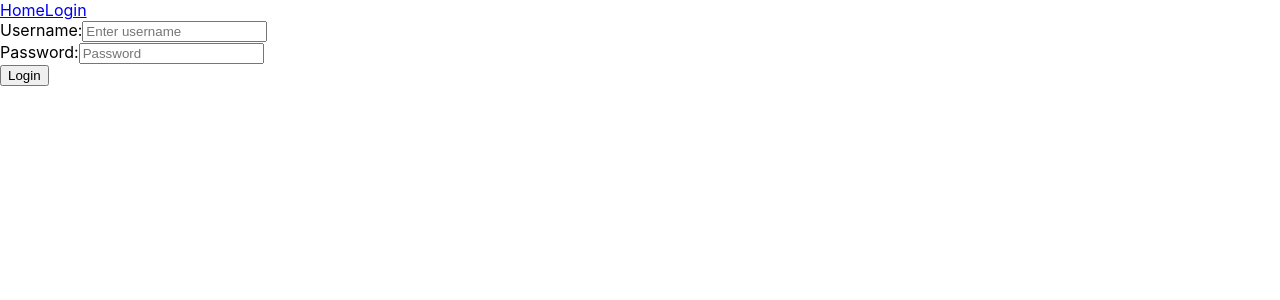
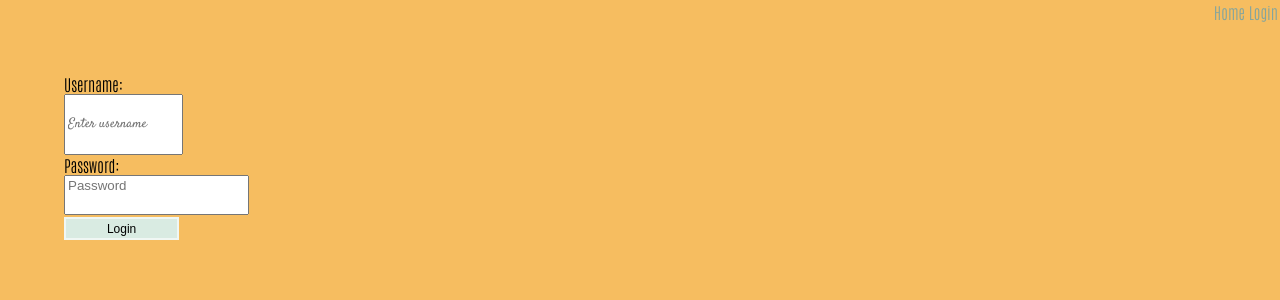
Before and after one commit to djjkc/React-App-Crowdfunding, a React (Create React App) app: page /login in a window 1280 px wide. Shown: the top 300 px of the page. Built offline with nearby package versions, Linux system fonts and the light colour scheme.

Commit message:
Starting styling

```diff
--- /dev/null
+++ b/src/components/LoginForm/LoginForm.css
@@ -0,0 +1,152 @@
+@import url('https://fonts.googleapis.com/css2?family=Antonio:wght@100&family=Satisfy&display=swap');
+
+
+html, body {
+    margin: 0;
+    height: 100%;
+    font-family: 'Antonio', sans-serif;
+    background-color: #f6bd60ff;
+}
+
+form {
+    margin: 50px auto;
+    width: 90%;
+}
+
+
+nav {
+    flex-basis: 20%;
+    display: flex;
+    flex-direction: row;
+    justify-content: end;
+    align-items: flex-end;
+}
+
+a, p {
+    margin: 2px;
+    text-decoration: none;
+    color: #84a59dff;
+}
+
+h2 {
+    font-family: 'Antonio', sans-serif;
+    color: #cfb7c3;
+}
+
+h3 {
+    font-size: 2rem;
+    margin: 0;
+}
+
+#username {
+    display: flex;
+    justify-content: flex-start;
+    align-items: center;
+    column-gap: 5%;
+    padding-top: 1.5vw;
+    padding-bottom: 1.5vw;
+    font-family: 'Satisfy', cursive;
+}
+
+#password {
+    display: flex;
+    justify-content: flex-start;
+    align-items: center;
+    column-gap: 5.5%;
+    padding-bottom: 1.5vw;
+    font-family: 'Barlow Condensed', sans-serif;
+}
+
+button {
+    border: 2px solid #F0F7F4;
+    background-color: #D9EBE2;
+    padding: 0.25%;
+    font-size: 75%;
+    font-family: 'Barlow Condensed', sans-serif;
+    width: 10%;
+}
+
+button:hover {
+    border: 2px solid #94c7af;
+    background-color: #D9EBE2;
+    color: #94c7af;
+    font-weight:900;
+    font-size: 0.5em;
+}
+
+/* header {
+    display: flex;
+    justify-content: space-between;
+} */
+
+/* header h1 {
+    font-size: 3.5vw;
+    margin: 5px;;
+    color: #E9BCBF;
+    padding: 0.3em;
+    padding-left: 1em;
+    font-family: 'Parisienne', cursive;
+} */
+
+
+
+
+.form-item {
+    display: flex;
+    justify-content: center;
+    align-items: center;
+    padding: 5px;
+}
+
+.form-item label {
+    flex-basis: 150px;
+    font-size: 2.5vw;
+}
+
+.form-item input,
+.form-item textarea {
+    flex-basis: 50%;
+    border: 2px solid #94c7af;
+}
+
+.form-item input:hover,
+.form-item textarea:hover {
+    border: 2px solid #94c7af;
+}
+
+.form-item input,
+.form-item textarea,
+.form-item button {
+    border: 2px solid #F0F7F4;
+    background-color: #D9EBE2;
+    padding: 0.25%;
+    font-size: 75%;
+    font-family: 'Barlow Condensed', sans-serif;
+}
+
+.form-item button:hover {
+    border: 2px solid #94c7af;
+    background-color: #D9EBE2;
+    color: #94c7af;
+    font-weight:900;
+    font-size: 0.5em;
+}
+
+.form-item button {
+    width: 10%;
+}
+
+footer {
+    font-size: 3vw;
+    text-align: center;
+    color: #efc7c7;
+    font-family: 'Parisienne', cursive;
+}
+
+
+/* CSS HEX:
+o Maximum-yellow-red: #f6bd60ff
+o Linen: #f7ede2ff
+o Baby-pink: #f5cac3ff
+o Morning-blue: #84a59dff
+o Light-coral: #f28482ff */
--- a/src/components/LoginForm/index.jsx
+++ b/src/components/LoginForm/index.jsx
@@ -1,4 +1,5 @@
 import React, { useState } from "react";
+import "./LoginForm.css";
 
 function LoginForm() {
     const [credentials, setCredentials] = useState({
```
